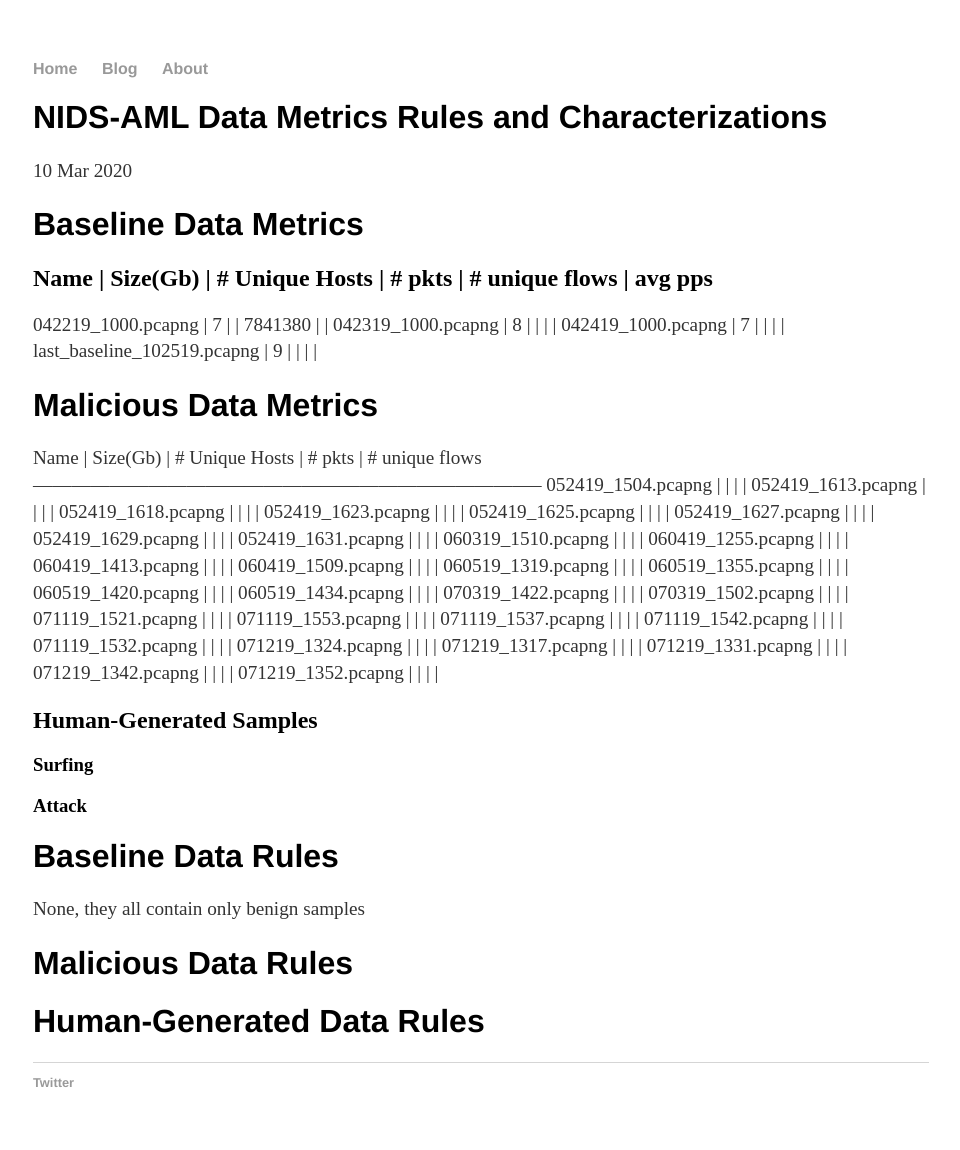
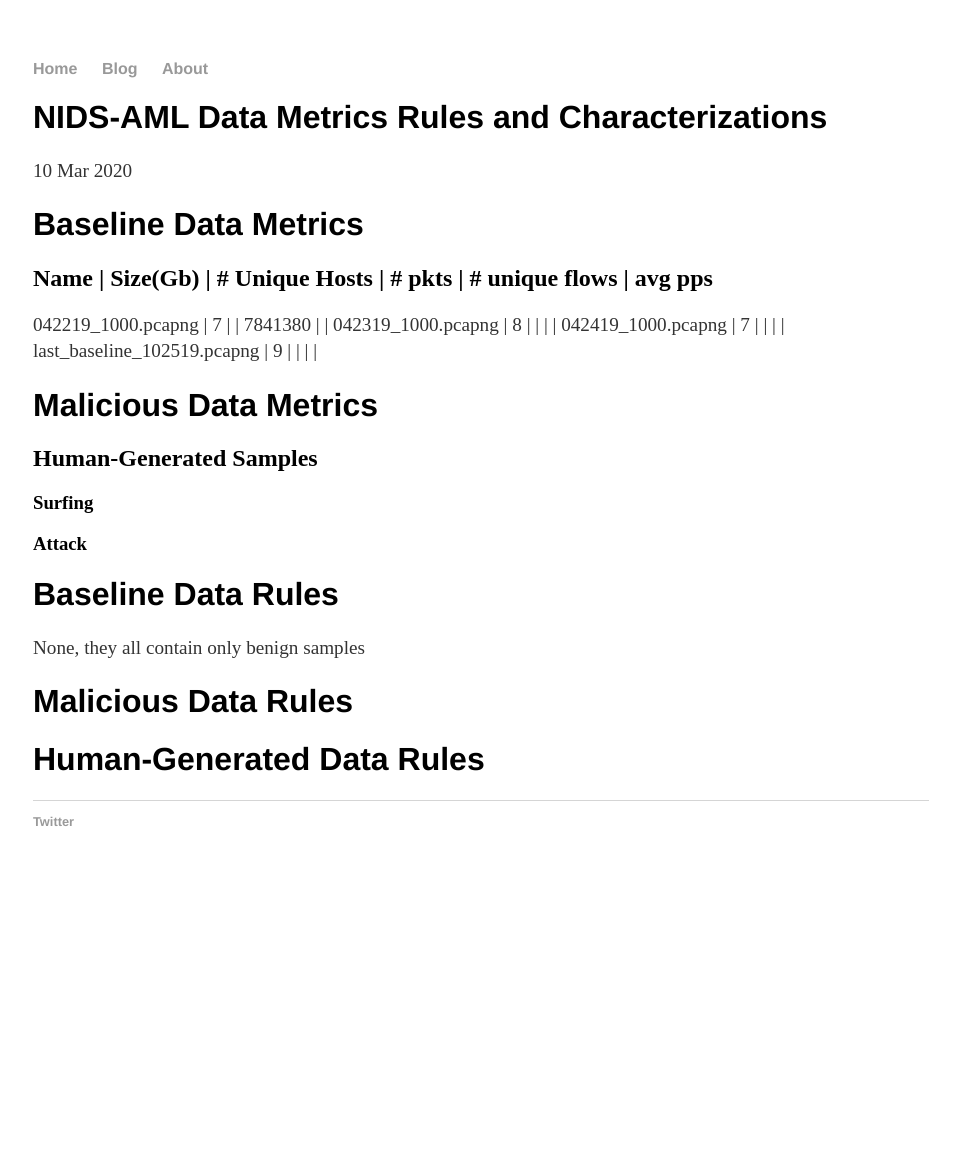
Before and after one commit to infosecanon/infosecanon.github.io, a Jekyll site: the page built from _posts/2020-03-10-nids-aml-data-rules-metrics-and-characterization.md, in a window 1280 px wide. Shown: the whole page, without its empty margins (159-1119 px from the left). Built offline with Jekyll 4.4.1, drawn with Linux system fonts in a browser that asks for light colours; after the commit the page ends 900 px from its top, so only the background shows below that.

Commit message:
table adjustment

```diff
--- a/_posts/2020-03-10-nids-aml-data-rules-metrics-and-characterization.md
+++ b/_posts/2020-03-10-nids-aml-data-rules-metrics-and-characterization.md
@@ -18,36 +18,7 @@ last_baseline_102519.pcapng | 9 | | | |
 
 
 # Malicious Data Metrics
-Name                     | Size(Gb) | # Unique Hosts |  # pkts  | # unique flows
---------------------------------------------------------------------------------
-052419_1504.pcapng | | | |
-052419_1613.pcapng | | | |
-052419_1618.pcapng | | | |
-052419_1623.pcapng | | | |
-052419_1625.pcapng | | | |
-052419_1627.pcapng | | | |
-052419_1629.pcapng | | | |
-052419_1631.pcapng | | | |
-060319_1510.pcapng | | | |
-060419_1255.pcapng | | | |
-060419_1413.pcapng | | | |
-060419_1509.pcapng | | | |
-060519_1319.pcapng | | | |
-060519_1355.pcapng | | | |
-060519_1420.pcapng | | | |
-060519_1434.pcapng | | | |
-070319_1422.pcapng | | | |
-070319_1502.pcapng | | | |
-071119_1521.pcapng | | | |
-071119_1553.pcapng | | | |
-071119_1537.pcapng | | | |
-071119_1542.pcapng | | | |
-071119_1532.pcapng | | | |
-071219_1324.pcapng | | | |
-071219_1317.pcapng | | | |
-071219_1331.pcapng | | | |
-071219_1342.pcapng | | | |
-071219_1352.pcapng | | | |
+
 
 ## Human-Generated Samples
 
```
